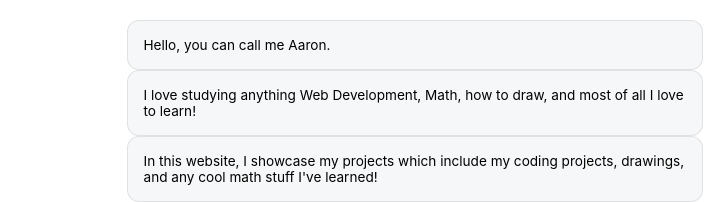
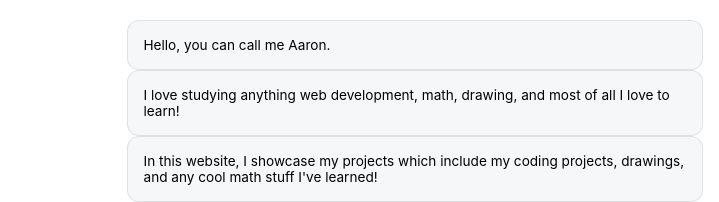
Before and after one commit to aaronmerino/personal-website, a Next.js app: page /about in a window 1280 px wide. Shown: the part 296-498 px from the top of the page, without its empty margins (561-1280 px from the left). Built offline with nearby package versions, Linux system fonts and the light colour scheme.

Commit message:
edited about page

```diff
--- a/app/about/page.js
+++ b/app/about/page.js
@@ -11,7 +11,7 @@ export default function Page() {
               {"Hello, you can call me Aaron."}
             </p>
             <p>
-              {"I love studying anything Web Development, Math, how to draw, and most of all I love to learn!"}
+              {"I love studying anything web development, math, drawing, and most of all I love to learn!"}
             </p>
             <p>
               {"In this website, I showcase my projects which include my coding projects, drawings, and any cool math stuff I've learned!"}
```
